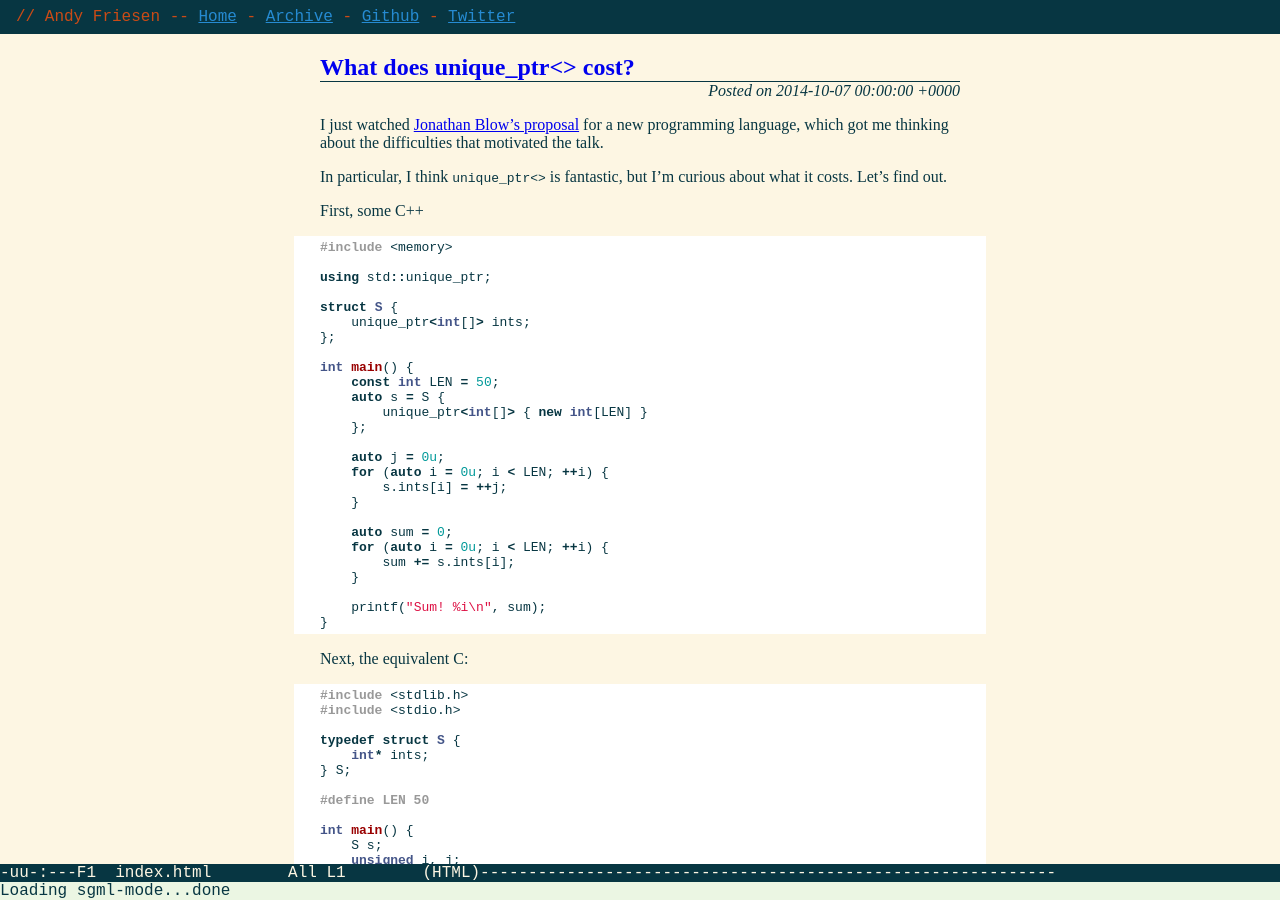
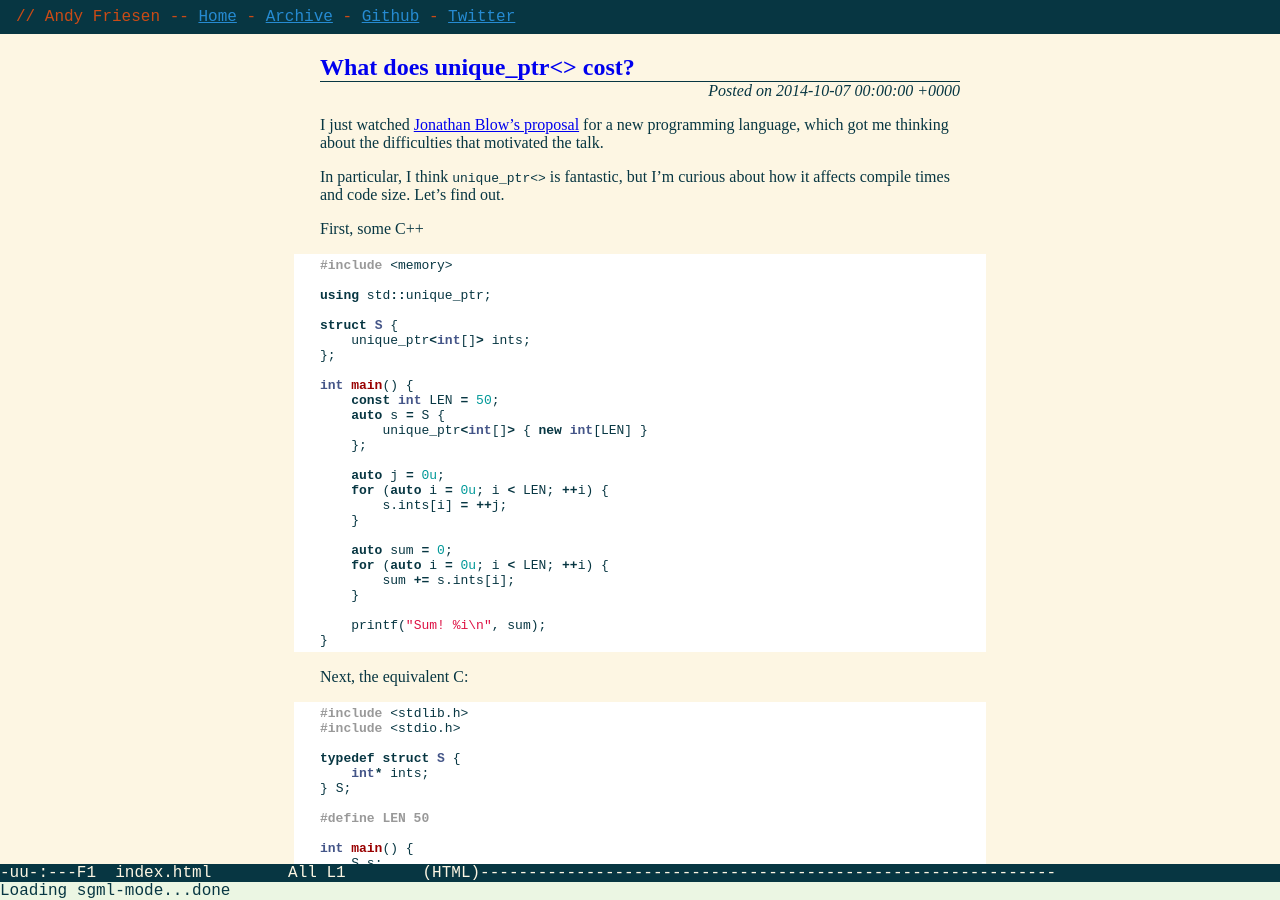
Before and after one commit to andyfriesen/andyfriesen.github.io, a Jekyll site: the page built from _posts/2014-10-07-unique_ptr.md, in a window 1280 px wide and 900 px high. Built offline with Jekyll 4.4.1, drawn with Linux system fonts in a browser that asks for light colours; Markdown is read by kramdown in place of the engine named in the settings.

Commit message:
Update unique_ptr post to clarify that we're talking about build times and code size.

```diff
--- a/_posts/2014-10-07-unique_ptr.md
+++ b/_posts/2014-10-07-unique_ptr.md
@@ -4,7 +4,7 @@ title: "What does unique_ptr<> cost?"
 ---
 I just watched [Jonathan Blow's proposal](http://www.youtube.com/watch?v=TH9VCN6UkyQ) for a new programming language, which got me thinking about the difficulties that motivated the talk.
 
-In particular, I think `unique_ptr<>` is fantastic, but I'm curious about what it costs.  Let's find out.
+In particular, I think `unique_ptr<>` is fantastic, but I'm curious about how it affects compile times and code size.  Let's find out.
 
 First, some C++
 
```
